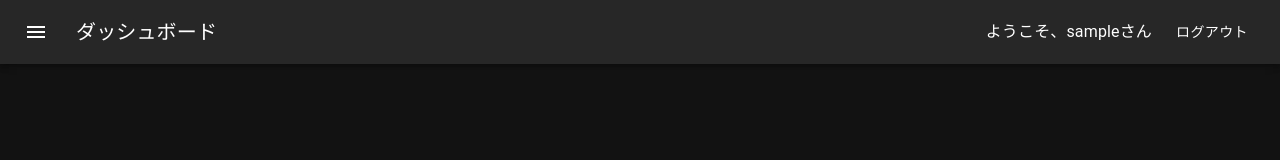
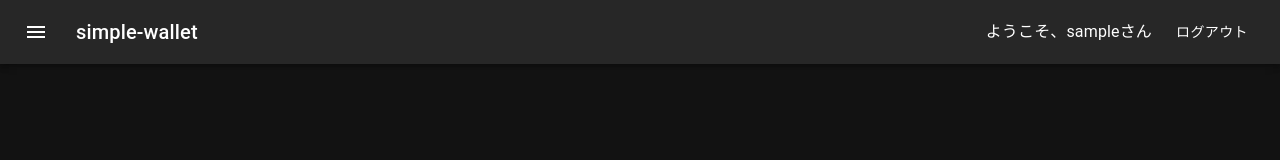
Before and after one commit to hamuchan214/simple_wallet, a React (Vite) app in the folder frontend/: page /dashboard in a window 1280 px wide. Shown: the top 160 px of the page. Built offline with nearby package versions, Linux system fonts and the light colour scheme; no server answers; sample sign-in values are in the browser's storage.

Commit message:
add: sidebar.tsx

```diff
--- a/frontend/src/components/appbar.tsx
+++ b/frontend/src/components/appbar.tsx
@@ -31,7 +31,7 @@ export default function ButtonAppBar() {
             <MenuIcon />
           </IconButton>
           <Typography variant="h6" component="div" sx={{ flexGrow: 1 }}>
-            ダッシュボード
+            simple-wallet
           </Typography>
           <Typography variant="body1" sx={{ mr: 2 }}>
             {username ? `ようこそ、${username}さん` : ''}
--- a/frontend/src/pages/LoginForm.tsx
+++ b/frontend/src/pages/LoginForm.tsx
@@ -55,7 +55,7 @@ const LoginForm = () => {
       });
 
       if (response.status === 200) {
-        const { token, id} = response.data;
+        const {token, id} = response.data;
 
         setAuthToken(token);
         localStorage.setItem('userId', id);
```
Also changed, not shown: frontend/src/components/sidebar.tsx (added, +11 -0 lines).
